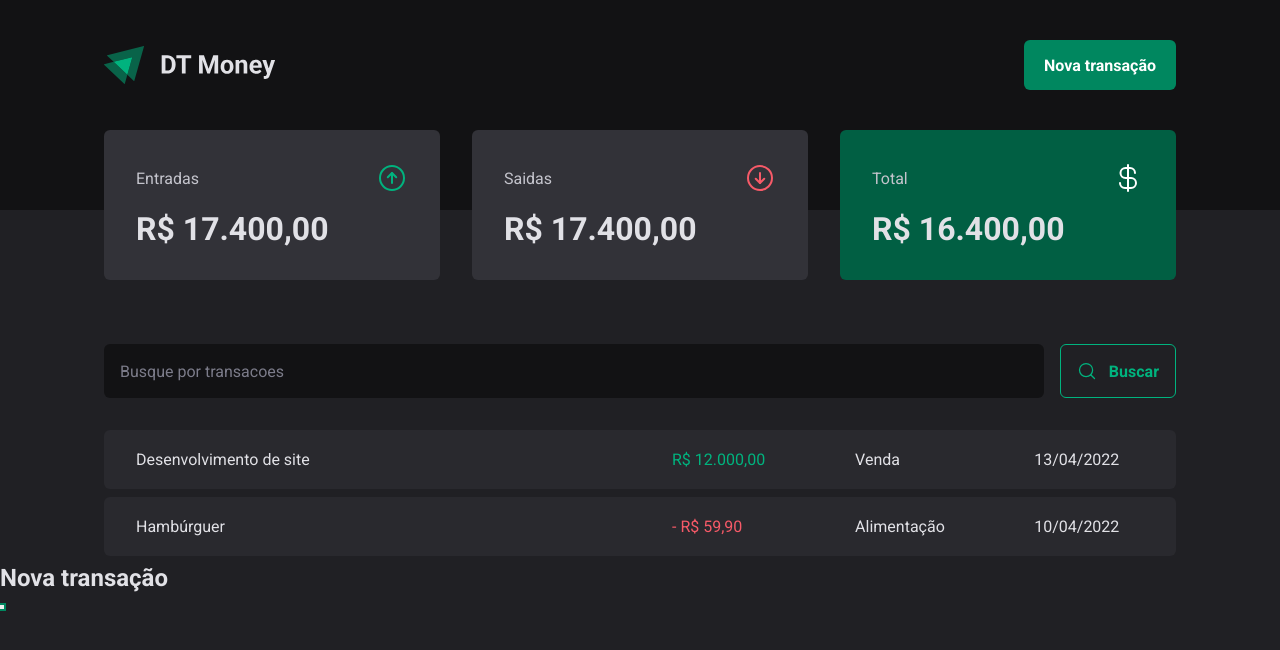
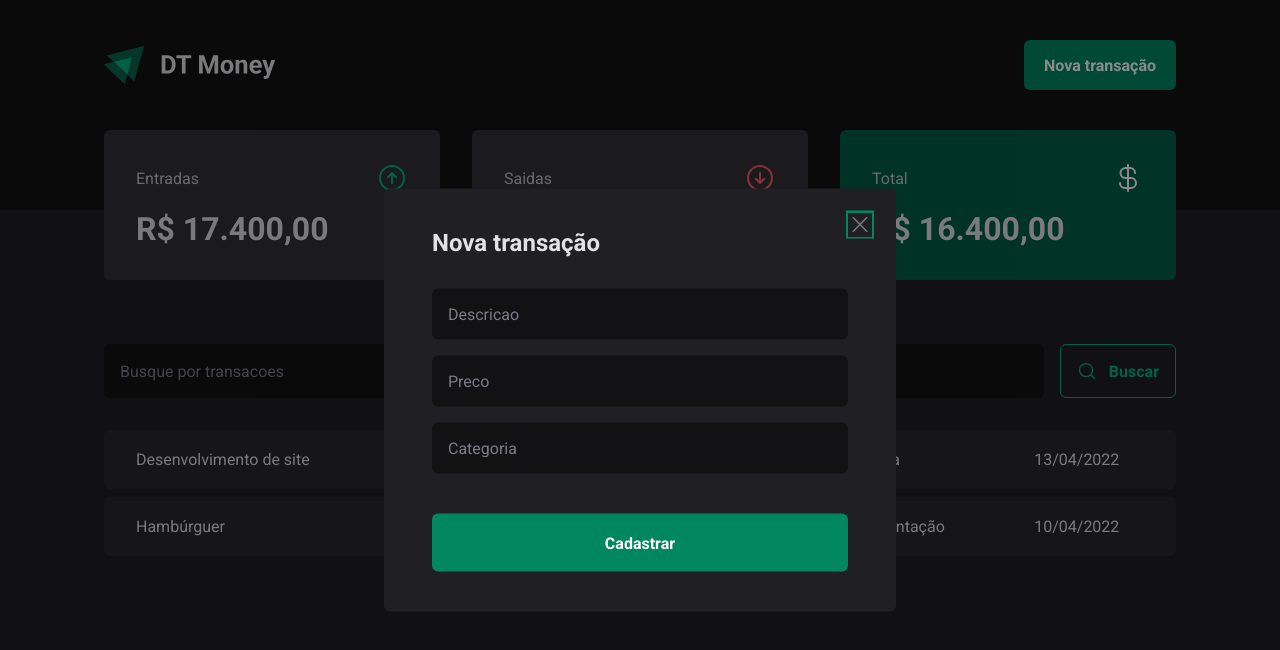
Before and after one commit to ldanielz/DT-Money, a React (Vite) app: page / in a window 1280 px wide. Both pictures are taken after a click on the button "Nova transação". Shown: the top 650 px of the page. Built offline with nearby package versions, Linux system fonts and the light colour scheme.

Commit message:
Estilizando Modal de nova transaçao

```diff
--- a/src/components/Header/index.tsx
+++ b/src/components/Header/index.tsx
@@ -1,6 +1,7 @@
 import { HeaderContainer, HeaderContent, NewTransactionButton } from './styles'
 import * as Dialog from '@radix-ui/react-dialog'
 import logoImage from '../../assets/logo-dtmoney.svg'
+import NewTransactionModal from '../NewTransactionModal'
 
 export function Header() {
   return (
@@ -11,13 +12,7 @@
           <Dialog.Trigger asChild>
             <NewTransactionButton>Nova transação</NewTransactionButton>
           </Dialog.Trigger>
-          <Dialog.Portal>
-            <Dialog.Overlay />
-            <Dialog.Content>
-              <Dialog.Title>Nova transação</Dialog.Title>
-              <Dialog.Close />
-            </Dialog.Content>
-          </Dialog.Portal>
+          <NewTransactionModal />
         </Dialog.Root>
       </HeaderContent>
     </HeaderContainer>
--- /dev/null
+++ b/src/components/NewTransactionModal/index.tsx
@@ -0,0 +1,27 @@
+import * as Dialog from '@radix-ui/react-dialog'
+import { X } from 'phosphor-react'
+import { CloseButton, Content, Overlay } from './styles'
+
+export default function NewTransactionModal() {
+  return (
+    <Dialog.Portal>
+      <Overlay />
+
+      <Content>
+        <CloseButton>
+          <X size={24} />
+        </CloseButton>
+
+        <Dialog.Title>Nova transação</Dialog.Title>
+
+        <form action="">
+          <input type="text" placeholder="Descricao" required />
+          <input type="number" placeholder="Preco" required />
+          <input type="text" placeholder="Categoria" required />
+
+          <button type="submit">Cadastrar</button>
+        </form>
+      </Content>
+    </Dialog.Portal>
+  )
+}
--- /dev/null
+++ b/src/components/NewTransactionModal/styles.ts
@@ -0,0 +1,70 @@
+import * as Dialog from '@radix-ui/react-dialog'
+import styled from 'styled-components'
+
+export const Overlay = styled(Dialog.Overlay)`
+  position: fixed;
+  width: 100vw;
+  height: 100vh;
+  inset: 0;
+  background: #00000075; // Ou rgba(0, 0, 0, 0.75)
+`
+
+export const Content = styled(Dialog.Content)`
+  min-width: 32rem;
+  border-radius: 6px;
+  padding: 2.5rem 3rem;
+  background: ${(props) => props.theme['gray-800']};
+
+  position: fixed;
+  top: 50%;
+  left: 50%;
+  transform: translate(-50%, -50%);
+
+  form {
+    margin-top: 2rem;
+
+    display: flex;
+    flex-direction: column;
+    gap: 1rem;
+
+    input {
+      border-radius: 6px;
+      border: 0;
+      background: ${(props) => props.theme['gray-900']};
+      color: ${(props) => props.theme['gray-300']};
+      padding: 1rem;
+
+      &::placeholder {
+        color: ${(props) => props.theme['gray-500']};
+      }
+    }
+
+    button[type='submit'] {
+      height: 58px;
+      border: 0;
+      background: ${(props) => props.theme['green-500']};
+      color: ${(props) => props.theme.white};
+
+      font-weight: bold;
+      padding: 0 1.25rem;
+      border-radius: 6px;
+      margin-top: 1.5rem;
+      cursor: pointer;
+
+      &:hover {
+        background: ${(props) => props.theme['green-700']};
+        transition: background-color 0.2s;
+      }
+    }
+  }
+`
+export const CloseButton = styled(Dialog.Close)`
+  position: absolute;
+  background: transparent;
+  border: 0;
+  top: 1.5rem;
+  right: 1.5rem;
+  cursor: pointer;
+  color: ${(props) => props.theme['gray-500']};
+  line-height: 0;
+`
```
